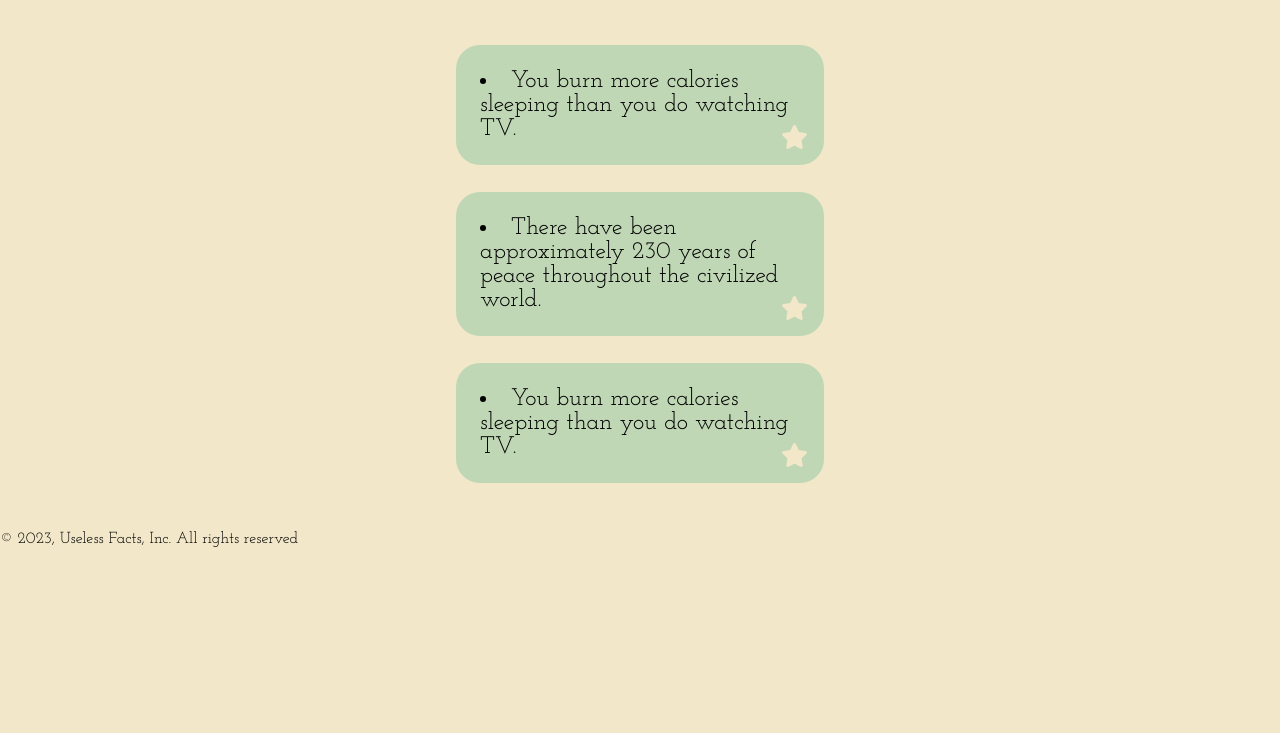
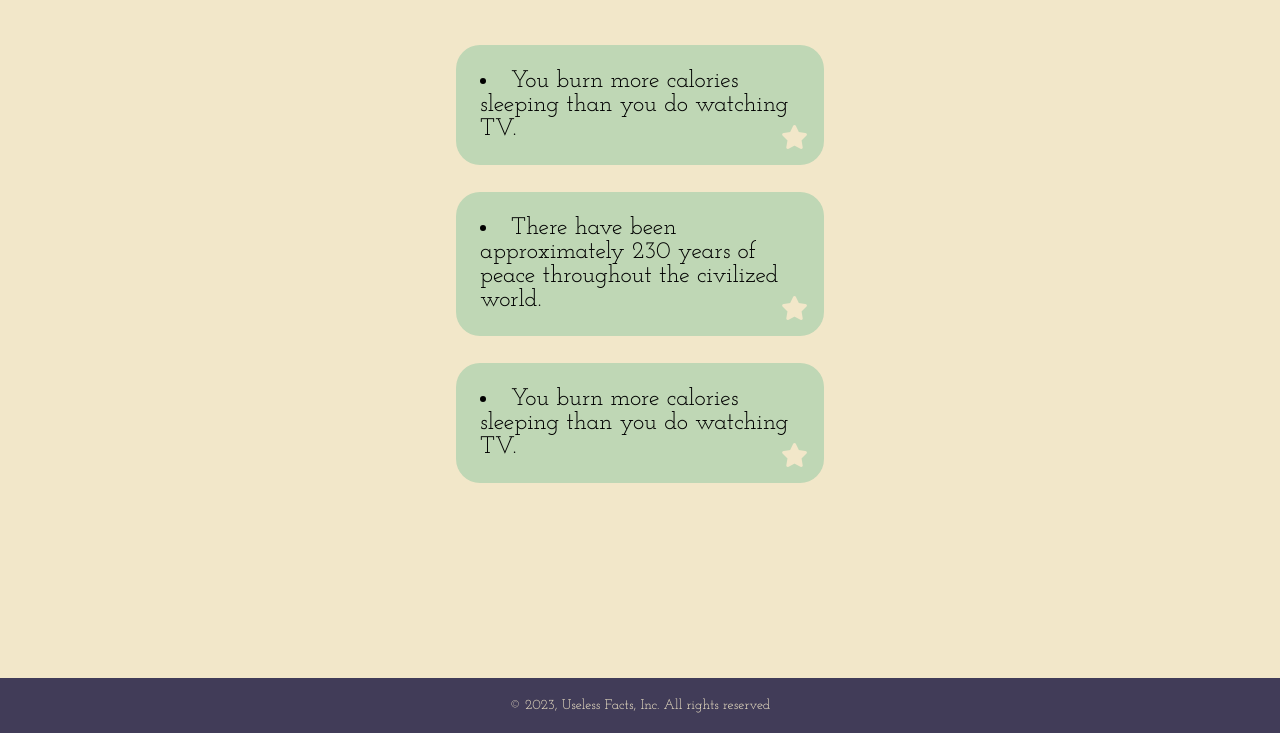
Before and after one commit to ImLauraGS/Useless-Facts, a plain HTML site: page index.html in a window 1280 px wide. Shown: the part 67-800 px from the top of the page. Drawn offline with Linux system fonts and the light colour scheme.

Commit message:
cambios feature-footer

```diff
--- /dev/null
+++ b/src/css/feature.css
@@ -0,0 +1,18 @@
+@import "./root.css";
+
+
+footer {
+    background-color: #413C58;
+    /* color: #F2E7C9; */
+    text-align: center;
+    padding: 20px 0;
+    position: fixed;
+    bottom: 0;
+    width: 100%;
+}
+
+.footer-text {
+    font-size: 14px;
+    background-color: #413C58;
+    color: #F2E7C9;
+}
--- a/src/css/styles.css
+++ b/src/css/styles.css
@@ -1,2 +1,3 @@
 @import "./root.css";
 @import "./favorites.css";
+@import "./feature.css"
```
